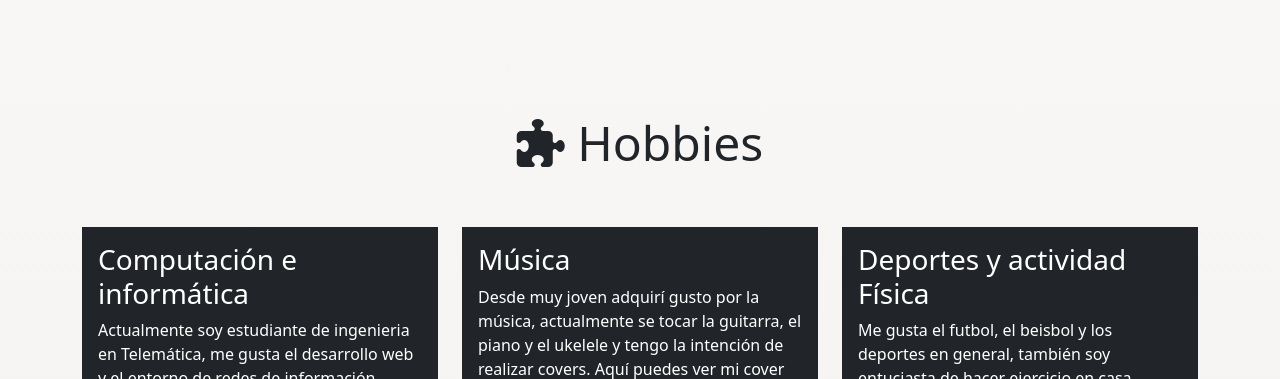
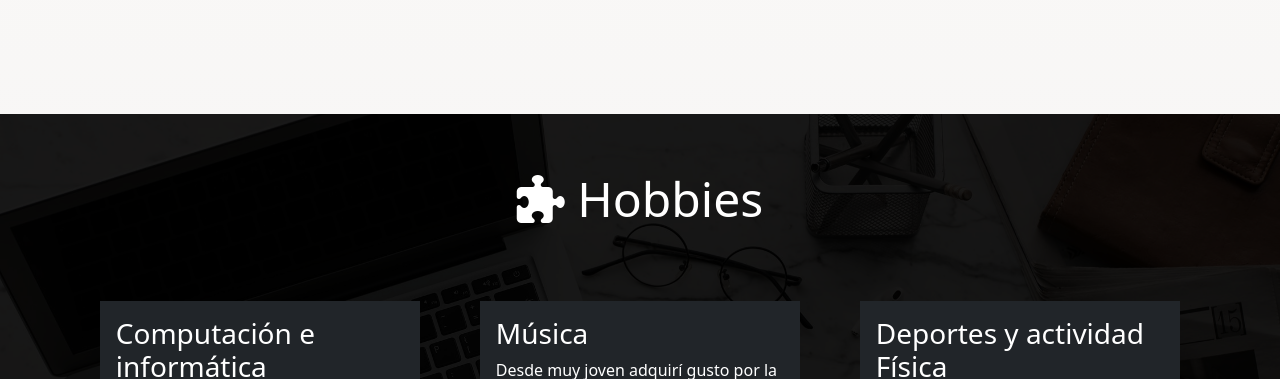
Before and after one commit to Stevengon/RE-PORTAFOLIO, a plain HTML site: page index.html in a window 1280 px wide. Shown: the part 1404-1783 px from the top of the page. Drawn offline with nearby package versions, Linux system fonts and the light colour scheme; a web font is replaced by a local one.

Commit message:
COMMIT HOBBIES BACKGROUND

```diff
--- a/Css/Style.css
+++ b/Css/Style.css
@@ -177,6 +177,36 @@ body{
 
 }
 
+/*HOBBIES*/
+.fondo-hobbies{
+    background: url("../Images/hobbies.jpeg");
+    background-attachment: fixed;
+    background-size: cover ;
+    margin-top: 100px;
+    padding-bottom: 100px;
+    position: relative;
+}
+.fondo-hobbies::before{
+    content: '';
+    position: absolute;
+    background-color:rgba(0, 0, 0, 0.9);
+    top: 0;
+    bottom: 0;
+    left: 0;
+    right: 0;
+}
+.fondo-hobbies h2{
+    padding-top: 5%;
+    margin-top: 10%;
+    position: relative;
+    color: #FFFFFF;
+}
+
+.card-hobbie{
+    margin: 5%;
+    /* margin:auto; */
+}
+
 /* HABILITIES */
 .habilities {
     display: flex;
--- a/index.html
+++ b/index.html
@@ -133,30 +133,33 @@
 
     <!-- HOBBIES -->
     <section>
+        <div class="fondo-hobbies">
             <div class="container">
                 <h2 class="sub-tittle"><i class="fas fa-puzzle-piece"></i> Hobbies</h2>
                 <div class="row">
                     <div class="col-lg-4 col-md-4 col-sm-8">
-                    <div class="card-body bg-dark text-white">
+                        <div class="card-body bg-dark text-white card-hobbie">
                             <h3>Computación e informática </h3>
                             <p>Actualmente soy estudiante de ingenieria en Telemática, me gusta el desarrollo web y el
                                 entorno de redes de información.</p>
                         </div>
                     </div>
                     <div class="col-lg-4 col-md-4 col-sm-8">
-                    <div class="card-body bg-dark text-white">
+                        <div class="card-body bg-dark text-white card-hobbie">
                             <h3>Música</h3>
-                        <p>Desde muy joven adquirí gusto por la música, actualmente se tocar la guitarra, el piano y el
-                            ukelele y tengo la intención de realizar covers. Aquí puedes ver mi cover mas reciente <a
-                                href="https://www.youtube.com/watch?v=moQ5t7Du9YQ" class="badge badge-danger"
+                            <p>Desde muy joven adquirí gusto por la música, actualmente se tocar la guitarra, el piano y
+                                el
+                                ukelele y tengo la intención de realizar covers. Aquí puedes ver mi cover mas reciente
+                                <a href="https://www.youtube.com/watch?v=moQ5t7Du9YQ" class="badge badge-danger"
                                     target="_blank"><i class="fas fa-play"></i></a></p>
                         </div>
                     </div>
                     <div class="col-lg-4 col-md-4 col-sm-8">
-                    <div class="card-body bg-dark text-white">
+                        <div class="card-body bg-dark text-white card-hobbie">
                             <h3>Deportes y actividad Física</h3>
                             <p>Me gusta el futbol, el beisbol y los deportes en general, también soy entuciasta de hacer
                                 ejercicio en casa.</p>
+                        </div>
                     </div>
                 </div>
             </div>
```
Also changed, not shown: Images/hobbies.jpeg (added). Lines whose indentation alone changed are shown as unchanged.
